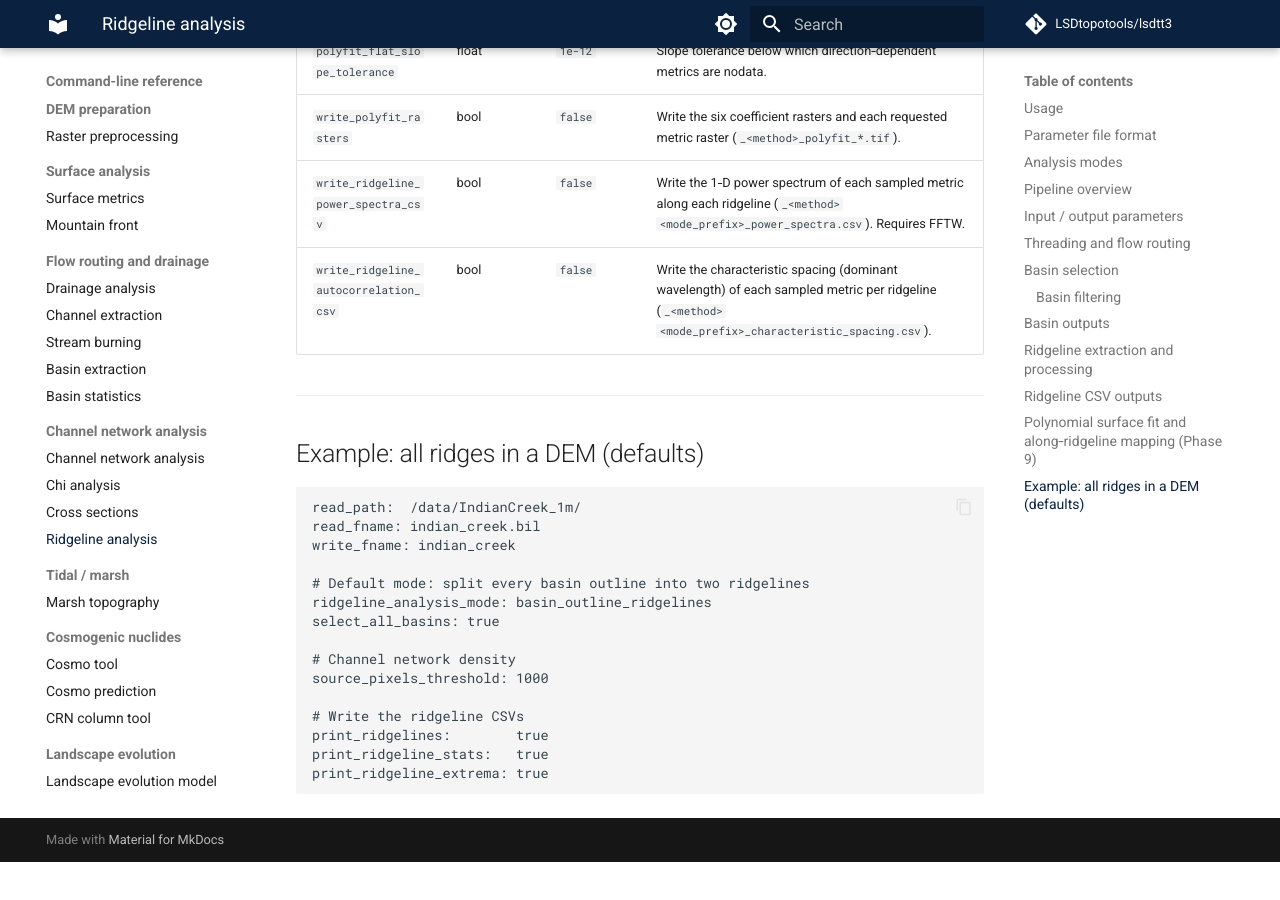
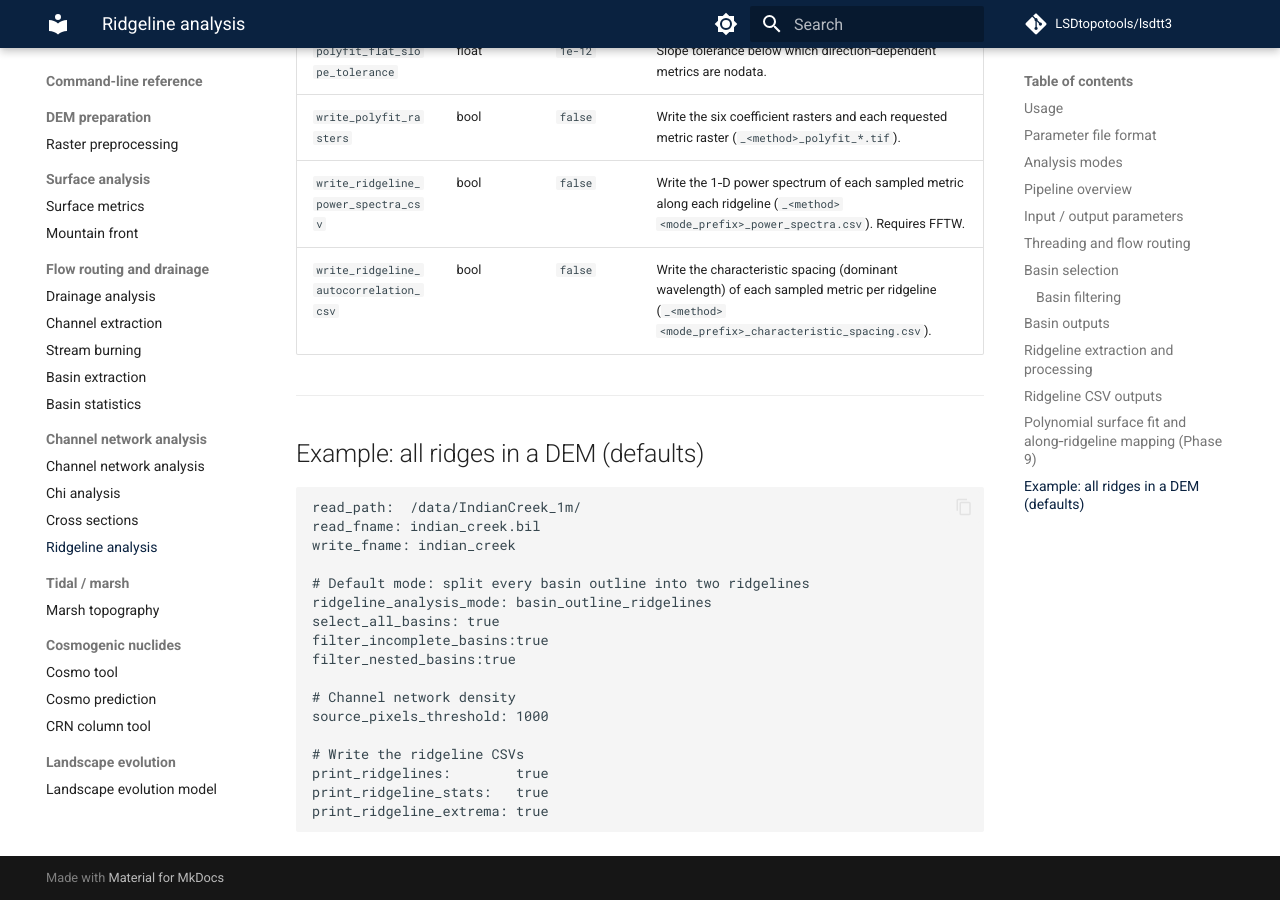
Before and after one commit to LSDtopotools/lsdtt3, an MkDocs documentation site: the page built from docs/cli_reference_lsdtt_ridgeline_analysis.md, in a window 1280 px wide and 900 px high, scrolled down 6664 px. Built offline with MkDocs 1.6.1 and Material for MkDocs 9.7.7, drawn with Linux system fonts in a browser that asks for light colours; comment, search, counter and statistics services are not loaded; before the commit the page ends 7526 px from its top, so only the background shows below that.

Commit message:
Small changes to cli reference so we can get a sensible ridgeline analysis

```diff
--- a/docs/cli_reference_lsdtt_ridgeline_analysis.md
+++ b/docs/cli_reference_lsdtt_ridgeline_analysis.md
@@ -170,6 +170,8 @@ write_fname: indian_creek
 # Default mode: split every basin outline into two ridgelines
 ridgeline_analysis_mode: basin_outline_ridgelines
 select_all_basins: true
+filter_incomplete_basins:true
+filter_nested_basins:true
 
 # Channel network density
 source_pixels_threshold: 1000
```
